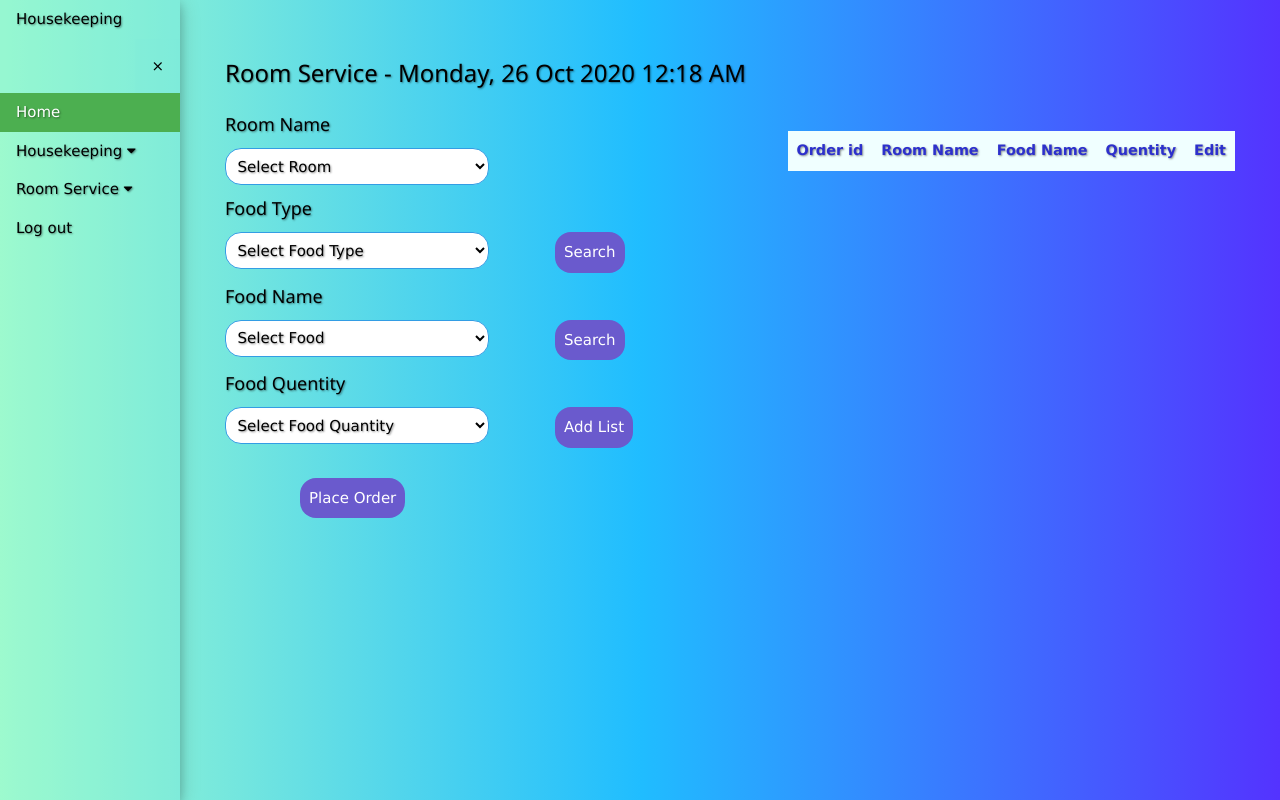
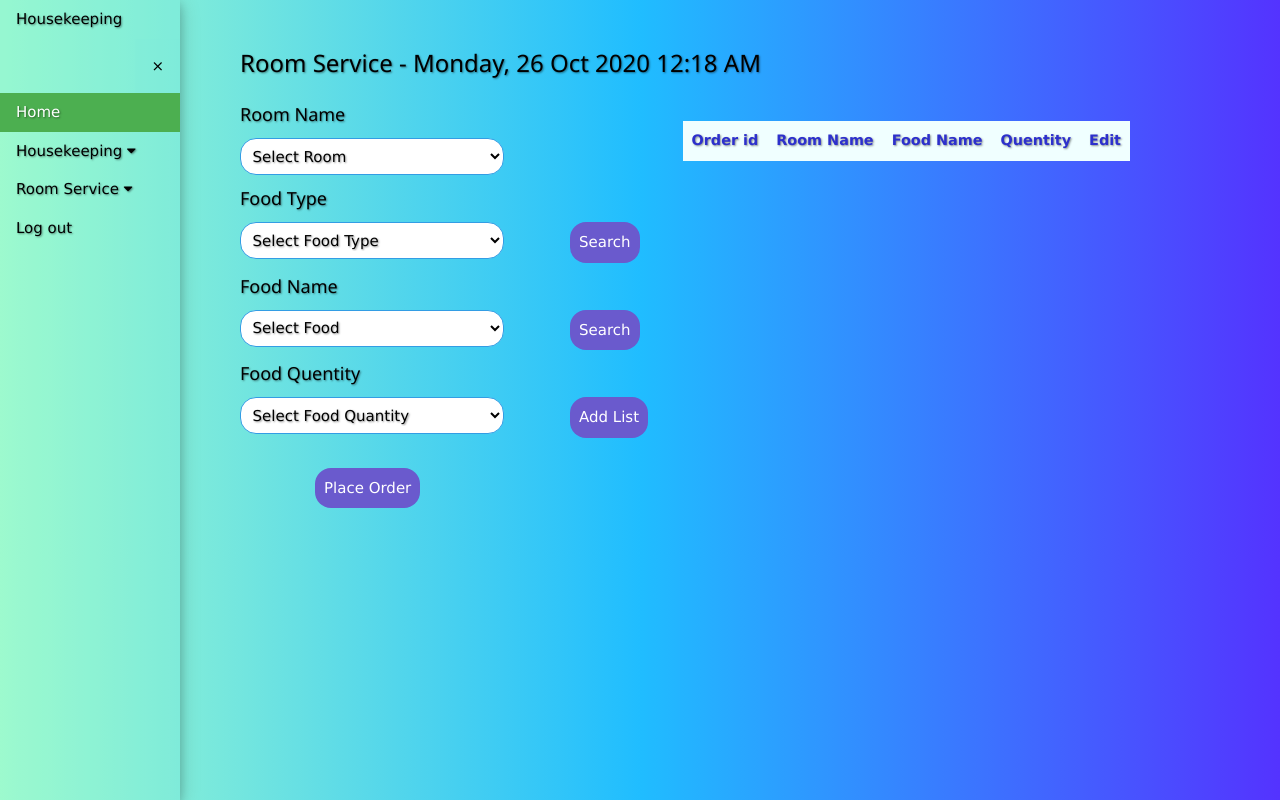
Before and after one commit to shuvra-matrix/-Housekeeping-Management-System-in-the-Hospitality-Industry, a Django app: page /room_service/ in a window 1280 px wide. Run offline with Django 3.2, Linux system fonts and the light colour scheme; data comes from the database, SQL or seed files in the repository; both versions use the stored data as it was after the commit; lists and menus that the app fills with data are empty.

Commit message:
update style

```diff
--- a/hms/templates/admins/add_room_service.html
+++ b/hms/templates/admins/add_room_service.html
@@ -5,7 +5,7 @@
             <span title="open Sidebar" style="display: none;" id="openNav" class="w3-button w3-transparent w3-display-topleft w3-xlarge" onclick="w3_open()">☰</span>
 
     </div>
-    <div class="room_main" style="overflow: auto;">
+    <div class="room_main" style=" margin-left: 4rem;">
         <div class="">
             <h3>Room Service - Monday, 26 Oct 2020 12:18 AM</h3>
         </div>
@@ -131,8 +131,8 @@
                 </form>
 
             </div>
-        <div>
-        <div class="room_table" style="display: flex; flex: 20 30; overflow: auto;" >
+        <div style="margin-right: 7rem;">
+        <div class="room_table" style="display: flex; overflow: auto;" >
             <table class="table_class">
                 <thead class="table_head">
                     <th>Order id</th>
```
Also changed, not shown: hms/db.sqlite3.
